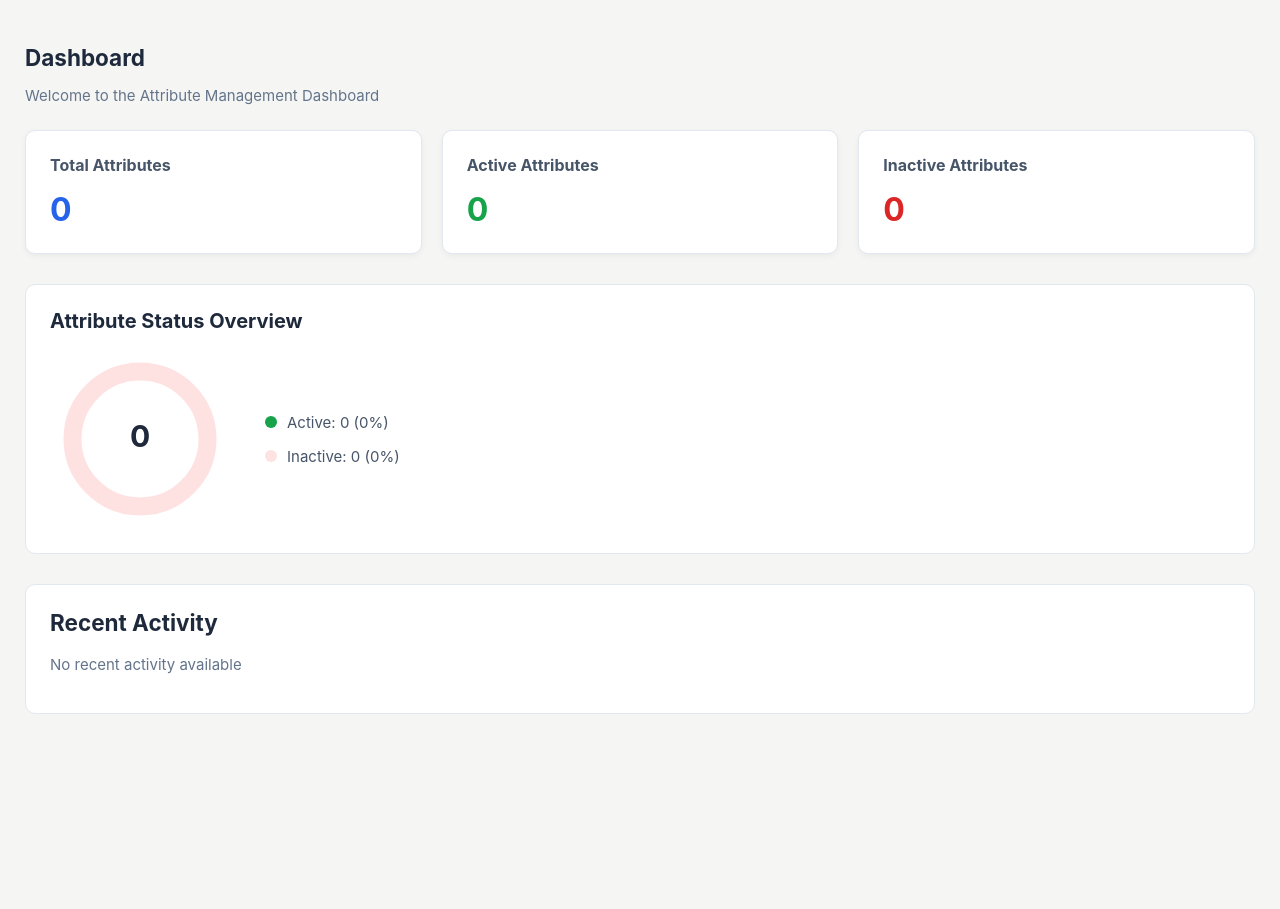
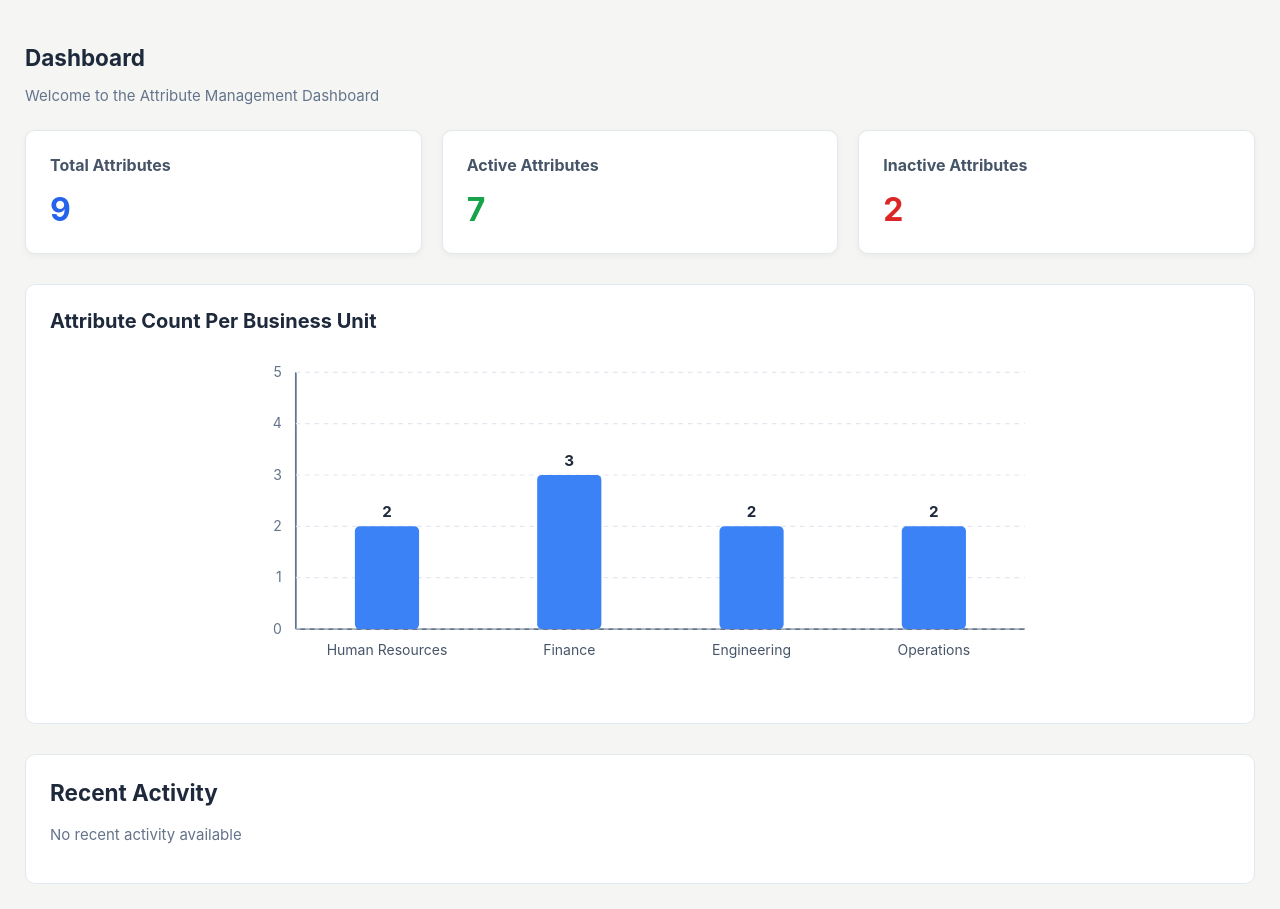
Before and after one commit to Parth-Amicus/attribute-management-ui, an Angular app: page /dashboard in a window 1280 px wide. Before the commit the page ends 800 px from the top, so only its background shows below. Built offline with nearby package versions, Linux system fonts and the light colour scheme; data requests are answered from the project's data file.

Commit message:
feat: Add business unit attribute chart and enhance dashboard layout; update tests for new functionality

```diff
--- a/db.json
+++ b/db.json
@@ -95,6 +95,18 @@
       "created_by": "Admin",
       "updated_on": "2025-12-02",
       "updated_by": "Neha"
+    },
+    {
+      "id": "4PTA46qyavw",
+      "attribute_name": "Test Attribute",
+      "business_unit_name": "Finance",
+      "customer_location_name": "Mumbai",
+      "company_name": "Abc Technology",
+      "is_active": true,
+      "created_on": "2026-11-05T07:19:54.547Z",
+      "created_by": "Current User",
+      "updated_on": "2026-11-05T07:19:54.547Z",
+      "updated_by": "Current User"
     }
   ],
   "business_units": [
--- a/src/app/features/dashboard/dashboard.css
+++ b/src/app/features/dashboard/dashboard.css
@@ -160,3 +160,16 @@
     flex-direction: column;
   }
 }
+
+
+.bar-chart-container {
+  width: 100%;
+  overflow-x: auto;
+}
+
+.business-unit-chart {
+  display: block;
+  width: 100%;
+  min-width: 500px;
+  max-height: 350px;
+}
--- a/src/app/features/dashboard/dashboard.html
+++ b/src/app/features/dashboard/dashboard.html
@@ -1,3 +1,4 @@
+
 <section class="dashboard">
   <div class="dashboard-header">
     <h1>Dashboard</h1>
@@ -21,47 +22,113 @@
       <p class="summary-value">{{ inactiveAttributes }}</p>
     </div>
   </div>
-  <!-- Attribute Status Chart -->
+
+  <!-- Attribute Count Per Business Unit Bar Chart -->
   <div class="chart-section">
-    <h2>Attribute Status Overview</h2>
+    <h2>Attribute Count Per Business Unit</h2>
 
-    <div class="chart-container">
-      <svg viewBox="0 0 120 120" class="status-chart">
-        <!-- Background circle represents all attributes. -->
-        <circle cx="60" cy="60" r="45" fill="none" stroke="#fee2e2" stroke-width="12" />
+    <div class="bar-chart-container">
+      <svg
+        [attr.viewBox]="'0 0 ' + chartWidth + ' ' + chartHeight"
+        class="business-unit-chart"
+        role="img"
+        aria-label="Bar chart showing attribute count per business unit"
+      >
 
-        <!-- Active attributes portion. -->
-        <circle
-          cx="60"
-          cy="60"
-          r="45"
-          fill="none"
-          stroke="#16a34a"
-          stroke-width="12"
-          [attr.stroke-dasharray]="activeStrokeLength + ' ' + circleCircumference"
-          stroke-linecap="butt"
-          transform="rotate(-90 60 60)"
+        <!-- Y-axis -->
+        <line
+          [attr.x1]="chartLeft"
+          [attr.y1]="chartTop"
+          [attr.x2]="chartLeft"
+          [attr.y2]="chartBottom"
+          stroke="#64748b"
+          stroke-width="1.5"
         />
 
-        <!-- Total count in the center. -->
-        <text x="60" y="60" text-anchor="middle" dominant-baseline="middle" class="chart-total">
-          {{ totalAttributes }}
-        </text>
+        <!-- X-axis -->
+        <line
+          [attr.x1]="chartLeft"
+          [attr.y1]="chartBottom"
+          [attr.x2]="chartWidth - chartRight"
+          [attr.y2]="chartBottom"
+          stroke="#64748b"
+          stroke-width="1.5"
+        />
+
+        <!-- Y-axis grid lines and labels -->
+        @for (tick of chartYAxisTicks; track tick) {
+          <line
+            [attr.x1]="chartLeft"
+            [attr.y1]="chartBottom - (tick / chartMaxCount) * (chartBottom - chartTop)"
+            [attr.x2]="chartWidth - chartRight"
+            [attr.y2]="chartBottom - (tick / chartMaxCount) * (chartBottom - chartTop)"
+            stroke="#e2e8f0"
+            stroke-dasharray="4 4"
+          />
+
+          <text
+            [attr.x]="chartLeft - 12"
+            [attr.y]="chartBottom - (tick / chartMaxCount) * (chartBottom - chartTop) + 4"
+            text-anchor="end"
+            fill="#64748b"
+            font-size="12"
+          >
+            {{ tick }}
+          </text>
+        }
+
+        <!-- Bars representing attribute count per business unit -->
+        @for (item of businessUnitChartData; track item.businessUnitName) {
+          <rect
+            [attr.x]="item.x"
+            [attr.y]="item.y"
+            [attr.width]="item.width"
+            [attr.height]="item.height"
+            fill="#3b82f6"
+            rx="4"
+          />
+
+          <!-- Attribute count above each bar -->
+          <text
+            [attr.x]="item.labelX"
+            [attr.y]="item.y - 8"
+            text-anchor="middle"
+            fill="#1e293b"
+            font-size="13"
+            font-weight="bold"
+          >
+            {{ item.count }}
+          </text>
+
+          <!-- Business Unit name below each bar -->
+          <text
+            [attr.x]="item.labelX"
+            [attr.y]="chartBottom + 22"
+            text-anchor="middle"
+            fill="#475569"
+            font-size="12"
+          >
+            {{ item.businessUnitName }}
+          </text>
+        }
+
+        <!-- Display message when no data is available -->
+        @if (businessUnitChartData.length === 0) {
+          <text
+            x="350"
+            y="130"
+            text-anchor="middle"
+            fill="#64748b"
+            font-size="14"
+          >
+            No business unit data available
+          </text>
+        }
+
       </svg>
-
-      <div class="chart-legend">
-        <p>
-          <span class="legend-dot active-dot"></span>
-          Active: {{ activeAttributes }} ({{ activePercentage | number: '1.0-1' }}%)
-        </p>
-
-        <p>
-          <span class="legend-dot inactive-dot"></span>
-          Inactive: {{ inactiveAttributes }} ({{ inactivePercentage | number: '1.0-1' }}%)
-        </p>
-      </div>
     </div>
   </div>
+
   <!-- Recent Activity -->
   <div class="activity-section">
     <h2>Recent Activity</h2>
--- a/src/app/features/dashboard/dashboard.ts
+++ b/src/app/features/dashboard/dashboard.ts
@@ -1,15 +1,14 @@
 
-import { Component, OnInit, ChangeDetectionStrategy, inject } from '@angular/core';
+import { Component, OnInit, ChangeDetectionStrategy, ChangeDetectorRef, inject } from '@angular/core';
 import { AppStateStore } from '../../core/services/app-state-store';
 import { AttributeService } from '../../core/services/attribute';
 import { IAttribute } from '../../interface/attribute.interface';
-import { DecimalPipe } from '@angular/common';
 import { ActivityService, IActivity } from '../../core/services/activity';
 import { AsyncPipe, DatePipe } from '@angular/common';
 @Component({
   selector: 'app-dashboard',
   standalone: true,
-  imports: [DecimalPipe, AsyncPipe, DatePipe],
+  imports: [AsyncPipe, DatePipe],
   templateUrl: './dashboard.html',
   styleUrl: './dashboard.css',
   changeDetection: ChangeDetectionStrategy.OnPush
@@ -26,6 +25,7 @@ export class DashboardComponent implements OnInit {
   constructor(
     private attributeService: AttributeService,
     private store: AppStateStore,
+    private changeDetector: ChangeDetectorRef,
   ) { }
 
   ngOnInit(): void {
@@ -33,6 +33,7 @@ export class DashboardComponent implements OnInit {
       next: attributes => {
         this.attributes = attributes;
         this.calculateSummary();
+        this.changeDetector.markForCheck();
       },
       error: error => {
         console.error('Unable to load dashboard data:', error);
@@ -52,27 +53,76 @@ export class DashboardComponent implements OnInit {
     ).length;
   }
 
-  // Calculates the percentage of active attributes.
-  get activePercentage(): number {
-    if (this.totalAttributes === 0) return 0;
 
-    return (this.activeAttributes / this.totalAttributes) * 100;
-  }
+// SVG chart dimensions.
+readonly chartWidth = 700;
+readonly chartHeight = 300;
+readonly chartTop = 20;
+readonly chartBottom = 240;
+readonly chartLeft = 55;
+readonly chartRight = 20;
 
-  // Calculates the percentage of inactive attributes.
-  get inactivePercentage(): number {
-    if (this.totalAttributes === 0) return 0;
+// Calculates the maximum value used on the Y-axis.
+get chartMaxCount(): number {
+  const maxCount = Math.max(
+    0,
+    ...this.businessUnitCounts.map(item => item.count)
+  );
 
-    return (this.inactiveAttributes / this.totalAttributes) * 100;
-  }
+  // Round up to a convenient scale.
+  return Math.max(5, Math.ceil(maxCount / 5) * 5);
+}
 
-  // SVG circle circumference for radius 45.
-  readonly circleCircumference = 2 * Math.PI * 45;
+private get businessUnitCounts(): { businessUnitName: string; count: number }[] {
+  const counts = new Map<string, number>();
 
-  // Calculates the active portion of the SVG circle.
-  get activeStrokeLength(): number {
-    return (this.activePercentage / 100) * this.circleCircumference;
-  }
+  this.attributes.forEach(attribute => {
+    const businessUnit = attribute.BusinessUnitName || 'Unknown';
+
+    counts.set(
+      businessUnit,
+      (counts.get(businessUnit) ?? 0) + 1
+    );
+  });
+
+  return Array.from(counts, ([businessUnitName, count]) => ({
+    businessUnitName,
+    count
+  }));
+}
+
+// Groups attributes by Business Unit and calculates bar positions.
+get businessUnitChartData() {
+  const entries = this.businessUnitCounts;
+  const plotWidth = this.chartWidth - this.chartLeft - this.chartRight;
+  const slotWidth = entries.length > 0
+    ? plotWidth / entries.length
+    : plotWidth;
+
+  const barWidth = Math.min(55, slotWidth * 0.6);
+  const plotHeight = this.chartBottom - this.chartTop;
+
+  return entries.map((item, index) => {
+    const barHeight = (item.count / this.chartMaxCount) * plotHeight;
+
+    return {
+      ...item,
+      x: this.chartLeft + (index * slotWidth) + (slotWidth - barWidth) / 2,
+      y: this.chartBottom - barHeight,
+      width: barWidth,
+      height: barHeight,
+      labelX: this.chartLeft + (index * slotWidth) + slotWidth / 2
+    };
+  });
+}
+
+// Generates six equally spaced Y-axis values.
+get chartYAxisTicks(): number[] {
+  return Array.from({ length: 6 }, (_, index) =>
+    (this.chartMaxCount / 5) * index
+  );
+}
+
 
 
 }
```
Also changed, not shown: 1 other file (tests, documents, lock files or other folders).
